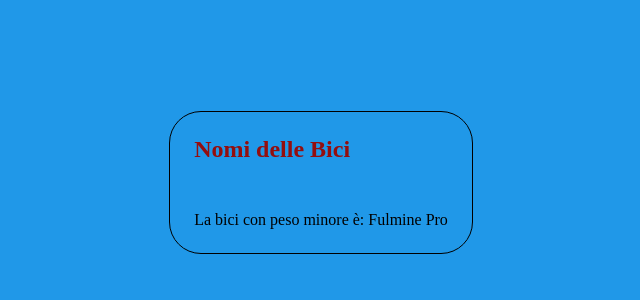
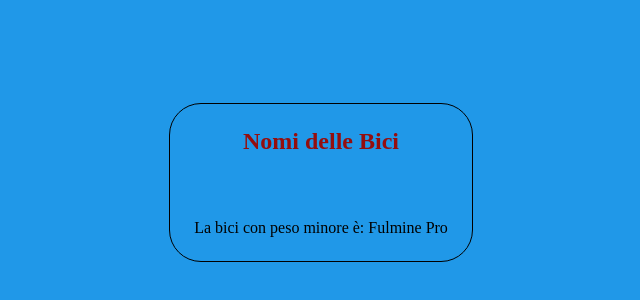
Before and after one commit to NicoSciangula/js-snack-es6, a plain HTML site: page snack-1/index.html in a window 1280 px wide. Shown: the part 218-518 px from the top of the page, without its empty margins (319-959 px from the left). Drawn offline with Linux system fonts and the light colour scheme.

Commit message:
fixed new list created

```diff
--- a/snack-1/style.css
+++ b/snack-1/style.css
@@ -14,10 +14,21 @@
 .container section{
     border: 1px solid black;
     border-radius: 2rem;
+    width: 100%;
 }
 .container h1, p{
     padding: 1.5rem;
+    text-align: center;
 }
 .container h1{
     color: rgb(148, 14, 14);
 }
+#lista-bici{
+    display: flex;
+    padding: .5rem ;
+    align-items: center;
+    flex-direction: column;
+}
+#lista-bici li{
+padding-right: 1rem;
+}
```
